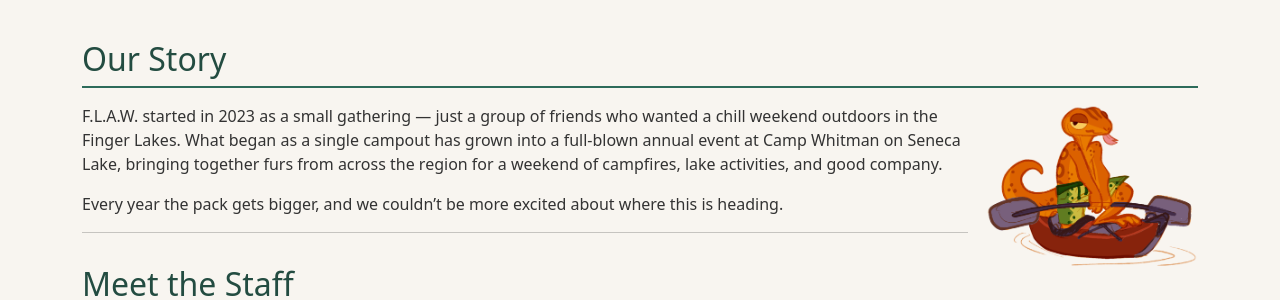
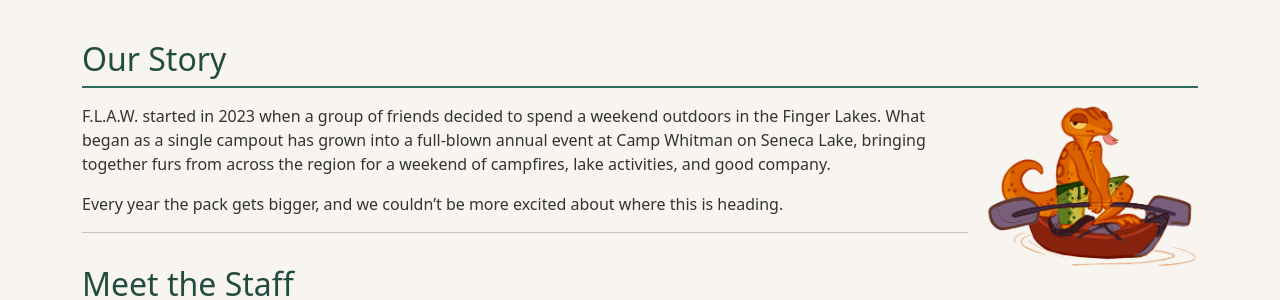
Before and after one commit to campflaw/campflaw.github.io, a Jekyll site: the page built from contact.md, in a window 1280 px wide. Shown: the part 296-596 px from the top of the page. Built offline with Jekyll 4.4.1, drawn with Linux system fonts in a browser that asks for light colours.

Commit message:
Remove em dash from origin story and fix duplicate socials on home page
Co-Authored-By: Claude Opus 4.6 (1M context) <noreply@anthropic.com>

```diff
--- a/contact.md
+++ b/contact.md
@@ -8,7 +8,7 @@ permalink: /contact/
 
 <img src="/assets/programming_fur_1.png" alt="F.L.A.W. mascot" class="float-end ms-3 mb-3" style="max-height: 180px;">
 
-F.L.A.W. started in 2023 as a small gathering — just a group of friends who wanted a chill weekend outdoors in the Finger Lakes. What began as a single campout has grown into a full-blown annual event at Camp Whitman on Seneca Lake, bringing together furs from across the region for a weekend of campfires, lake activities, and good company.
+F.L.A.W. started in 2023 when a group of friends decided to spend a weekend outdoors in the Finger Lakes. What began as a single campout has grown into a full-blown annual event at Camp Whitman on Seneca Lake, bringing together furs from across the region for a weekend of campfires, lake activities, and good company.
 
 Every year the pack gets bigger, and we couldn't be more excited about where this is heading.
 
--- a/index.html
+++ b/index.html
@@ -30,6 +30,5 @@ layout: landing
             </p>
             <a href="/attend/" class="btn btn-success btn-lg mx-auto">Register</a>
         </div>
-        {% include social-links.html %}
     </div>
 </div>
```
